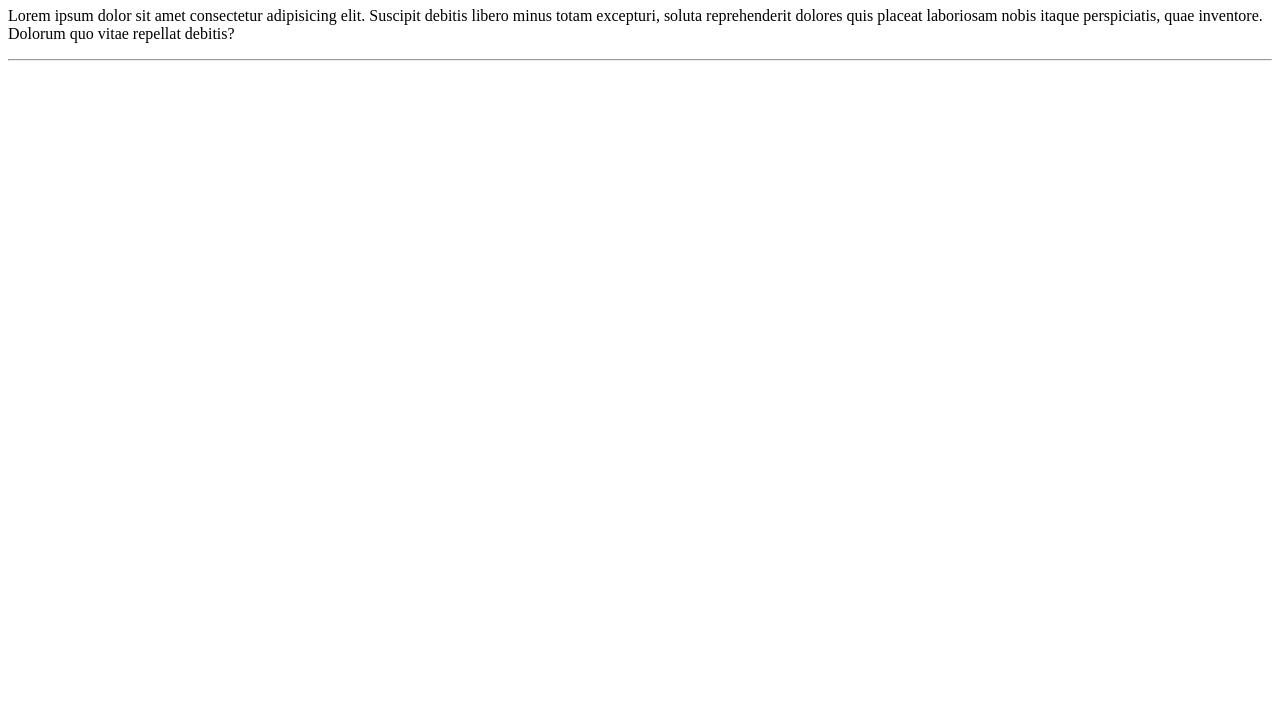
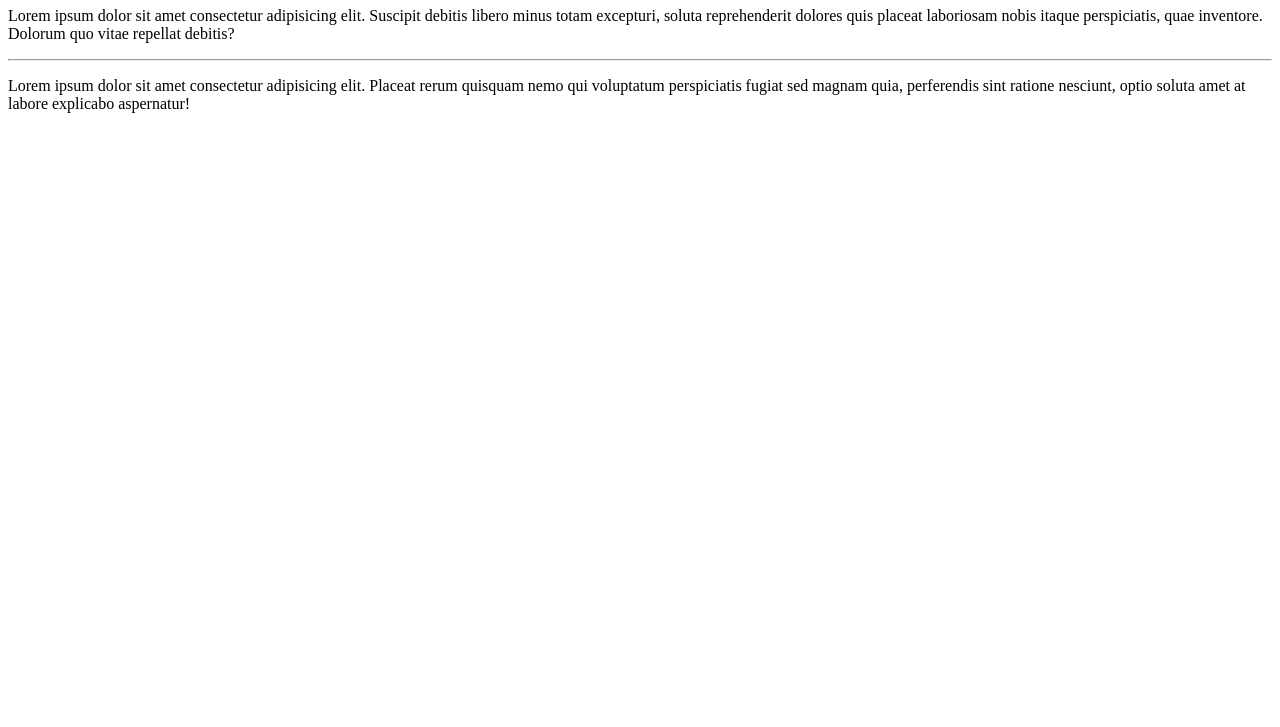
Before and after one commit to CalosEduardo/Ola-Mundo, a plain HTML site: page site-exemplo/index.html in a window 1280 px wide. Shown: the part 73-800 px from the top of the page. Drawn offline with Linux system fonts and the light colour scheme.

Commit message:
Adicionei um paragrafo

```diff
--- a/site-exemplo/index.html
+++ b/site-exemplo/index.html
@@ -9,5 +9,6 @@
     <h1>Olá,mundo</h1>
     <p>Lorem ipsum dolor sit amet consectetur adipisicing elit. Suscipit debitis libero minus totam excepturi, soluta reprehenderit dolores quis placeat laboriosam nobis itaque perspiciatis, quae inventore. Dolorum quo vitae repellat debitis?</p>
     <hr>
+    <p>Lorem ipsum dolor sit amet consectetur adipisicing elit. Placeat rerum quisquam nemo qui voluptatum perspiciatis fugiat sed magnam quia, perferendis sint ratione nesciunt, optio soluta amet at labore explicabo aspernatur!</p>
 </body>
 </html>
```
